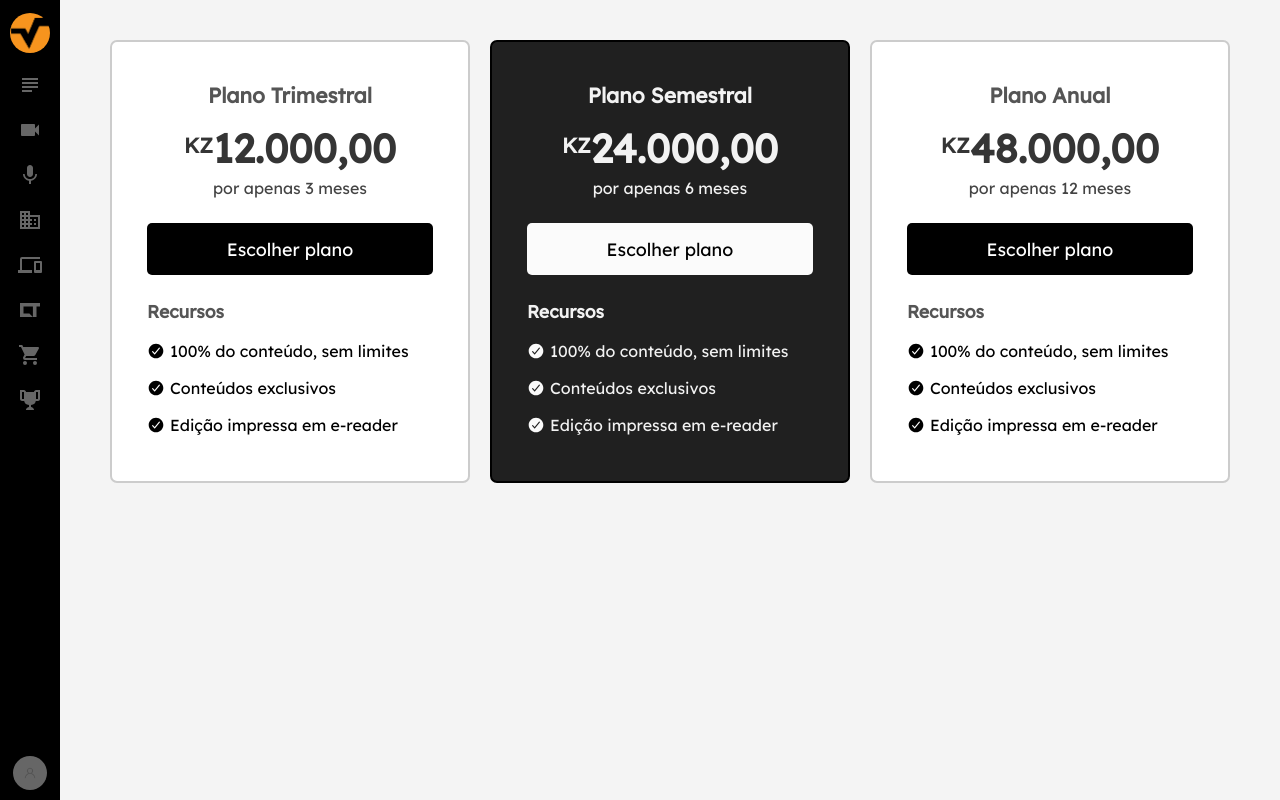
After one commit to JudsonArtur/menu-valor-economico-3, a PHP site: page /plans-subscription.html in a window 1280 px wide. The commit adds this page. Run offline with PHP 8.4, Linux system fonts and the light colour scheme.

Commit message:
pagina plan and subscription

```diff
--- a/css/style.css
+++ b/css/style.css
@@ -4,7 +4,7 @@
     padding: 0px;
     box-sizing: border-box;
     outline: none;
-    font-family: 'Lexend', sans-serif;
+    font-family: 'Lexend', sans-serif !important;
 }
 img{
     max-width: 100%;
@@ -593,6 +593,113 @@ button {
     position: relative;
 }
 
+.plan-item{
+    border:2px solid #ccc;
+    background-color: #fff;
+    border-radius: 7px;
+    padding-top: 40px;
+    padding-bottom: 30px;
+    margin-bottom: 20px;
+}
+.plan-item.recommended{
+    background-color: rgb(32, 32, 32);
+    border:2px solid #000;
+}
+.plan-item > *{
+    padding-left: 35px;
+    padding-right: 35px;
+}
+.plan-header h3{
+    font-size: 1.31rem;
+    color: #555;
+    margin-bottom: 15px;
+}
+.plan-item.recommended .plan-header h3,
+.plan-item.recommended .plan-price,
+.recommended .plan-tip,
+.recommended .plan-features h4,
+.recommended .plan-features-item
+{
+    color: rgba(255, 255, 255, 0.94);
+}
+.plan-price {
+    font-size: 2.5rem;
+    font-weight: 600;
+    text-align: center;
+    color: #353535;
+}
+
+.plan-price .currency{
+    font-size: 1.3rem;
+    position: relative;
+    top:-10px
+}
+.plan-tip{
+    color: #444;
+    padding: 5px ;
+    text-align: center;
+}
+.plan-button {
+    display: block;
+    margin: 20px 0 10px;
+    padding: 15px 10px;
+    text-align: center;
+    background-color: rgb(0, 0, 0);
+    color: #fff;
+    font-size: 1.12rem;
+    border-radius: 5px;
+}
+.recommended .plan-button{
+    background-color: #fbfbfb;
+    color: rgb(0, 0, 0);
+}
+.plan-features{
+    margin-top: 25px;
+}
+.plan-features h4{
+    font-size: 1.1rem;
+    color: #555;
+}
+.plan-features-items
+{
+    padding-top: 18px;
+}
+.plan-features-item
+{
+    margin-bottom: 15px;
+}
+.plan-features-item svg{
+    width: 18px;
+    position: relative;
+    top: 2px;
+    margin-right: 5px;
+
+}
+.recommended .plan-features-item svg{
+    fill: #fafafa;
+}
+@media (max-width: 1200px){
+    .plan-item > *{
+        padding-left: 15px;
+        padding-right: 15px;
+    }
+}
+@media (max-width: 990px){
+    .plan-item > *{
+        padding-left: 35px;
+        padding-right: 35px;
+    }
+}
+@media (max-width: 500px){
+    .plan-item > *{
+        padding-left: 10px;
+        padding-right: 10px;
+    }
+    .plan-features-item
+{
+    font-size: .9rem;
+}
+}
 /* Media queries */
 @media (max-width: 767px){
     .submenu {
--- /dev/null
+++ b/plans-subscription.html
@@ -0,0 +1,233 @@
+<!DOCTYPE html>
+<html lang="en">
+<head>
+    <meta charset="UTF-8">
+    <meta http-equiv="X-UA-Compatible" content="IE=edge">
+    <meta name="viewport" content="width=device-width, initial-scale=1.0">
+    <title>Novo Menu</title>
+    <link rel="preconnect" href="https://fonts.googleapis.com">
+    <link rel="preconnect" href="https://fonts.gstatic.com" crossorigin>
+    <link href="https://fonts.googleapis.com/css2?family=Lexend:wght@100;200;300;400&display=swap" rel="stylesheet">
+    <link rel="stylesheet" href="css/boot.css">
+    <link rel="stylesheet" href="css/style.css">
+</head>
+<body>
+    <div class="general-content">
+    <nav class="main-nav" >
+        <div class="logo-type-section">
+            <div>
+                <h1 id="heading-title-logo">Valor economico</h1>
+                <a title="Valor economico " href="/">
+                     <img src="img/logo_l.png" alt="" >
+                </a>
+            </div>
+        </div>
+        <nav class="menu">
+            <ul class="menu-items">
+                <li class="menu-item" data-submenu="submenu-0">
+                    <svg viewBox="0 0 24 24">
+                        <path d="M14,17H4v2h10V17z M20,9H4v2h16V9z M4,15h16v-2H4V15z M4,5v2h16V5H4z"></path>
+                    </svg>
+                    <span class="menu-tooltip">Notícias</span>
+                </li>
+                <li class="menu-item" data-submenu="submenu-1">
+                    <svg viewBox="0 0 24 24">
+                        <path d="M17,10.5V7c0-0.6-0.5-1-1-1H4C3.5,6,3,6.4,3,7v10c0,0.5,0.5,1,1,1h12c0.5,0,1-0.5,1-1v-3.5l4,4v-11L17,10.5z"></path>
+                    </svg>
+                    <span class="menu-tooltip">Videos</span>
+                </li>
+                <li class="menu-item">
+                    <svg viewBox="0 0 24 24">
+                        <path d="M12 14c1.66 0 2.99-1.34 2.99-3L15 5c0-1.66-1.34-3-3-3S9 3.34 9 5v6c0 1.66 1.34 3 3 3zm5.3-3c0 3-2.54 5.1-5.3 5.1S6.7 14 6.7 11H5c0 3.41 2.72 6.23 6 6.72V21h2v-3.28c3.28-.48 6-3.3 6-6.72h-1.7z"></path>
+                    </svg>
+                    <span class="menu-tooltip">Podcasts</span>
+                </li>
+                <li class="menu-item ">
+                    <svg viewBox="0 0 24 24">
+                        <path d="M12 7V3H2v18h20V7H12zM6 19H4v-2h2v2zm0-4H4v-2h2v2zm0-4H4V9h2v2zm0-4H4V5h2v2zm4 12H8v-2h2v2zm0-4H8v-2h2v2zm0-4H8V9h2v2zm0-4H8V5h2v2zm10 12h-8v-2h2v-2h-2v-2h2v-2h-2V9h8v10zm-2-8h-2v2h2v-2zm0 4h-2v2h2v-2z"></path>
+                    </svg>
+                    <span class="menu-tooltip">Corporativo</span>
+                </li>
+                <li class="menu-item ">
+                    <svg viewBox="0 0 24 24">
+                        <path d="M22,17H18V10H22M23,8H17A1,1 0 0,0 16,9V19A1,1 0 0,0 17,20H23A1,1 0 0,0 24,19V9A1,1 0 0,0 23,8M4,6H22V4H4A2,2 0 0,0 2,6V17H0V20H14V17H4V6Z"></path>
+                    </svg>
+                    <span class="menu-tooltip">Produtos</span>
+                </li>
+                <li class="menu-item ">
+                    <svg viewBox="0 0 24 24">
+                       <path d="M2 4.9 2 19.1 14.9 19.1 11.4 15.5 5.5 15.5 5.5 8.5 14.9 8.5 14.9 19.1 18.5 19.1 18.5 8.5 22 8.5 22 4.9 2 4.9z"></path>
+                    </svg>
+                    <span class="menu-tooltip">Produtos</span>
+                </li>
+                <li class="menu-item ">
+                    <svg viewBox="0 0 24 24">
+                        <path d="M17,18C15.89,18 15,18.89 15,20A2,2 0 0,0 17,22A2,2 0 0,0 19,20C19,18.89 18.1,18 17,18M1,2V4H3L6.6,11.59L5.24,14.04C5.09,14.32 5,14.65 5,15A2,2 0 0,0 7,17H19V15H7.42A0.25,0.25 0 0,1 7.17,14.75C7.17,14.7 7.18,14.66 7.2,14.63L8.1,13H15.55C16.3,13 16.96,12.58 17.3,11.97L20.88,5.5C20.95,5.34 21,5.17 21,5A1,1 0 0,0 20,4H5.21L4.27,2M7,18C5.89,18 5,18.89 5,20A2,2 0 0,0 7,22A2,2 0 0,0 9,20C9,18.89 8.1,18 7,18Z"></path>
+                    </svg>
+                    <span class="menu-tooltip">Canaltech Ofertas</span>
+                </li>
+                <li class="menu-item ">
+                    <svg xmlns="http://www.w3.org/2000/svg" aria-hidden="true" focusable="false" width="1em" height="1em" style="-ms-transform: rotate(360deg); -webkit-transform: rotate(360deg); transform: rotate(360deg);" preserveAspectRatio="xMidYMid meet" viewBox="0 0 24 24">
+                        <path d="M18 2c-.9 0-2 1-2 2H8c0-1-1.1-2-2-2H2v9c0 1 1 2 2 2h2.2c.4 2 1.7 3.7 4.8 4v2.08C8 19.54 8 22 8 22h8s0-2.46-3-2.92V17c3.1-.3 4.4-2 4.8-4H20c1 0 2-1 2-2V2h-4M6 11H4V4h2v7m14 0h-2V4h2v7z"></path>
+
+                    </svg>
+                    <span class="menu-tooltip">Prêmio Canaltech</span>
+                </li>
+             </ul>
+            <ul>
+                <li class="menu-item  menu-avatar">
+                    <img src="img/avatar.png" alt="" srcset="">
+                </li>
+            </ul>
+        </nav>
+    </nav>
+    <div  class="dashboard-content">
+       <div class="dashbord-container">
+
+           <div class="row ds-flex">
+                 <div class="box3">
+                     <div class="plan-item">
+                        <div class="plan-header ds-flex-center">
+                           <h3>Plano Trimestral</h3>
+                        </div>
+                        <div class="plan-price">
+                            <span class="currency">KZ</span>12.000,00
+                        </div>
+                        <p class="plan-tip">
+                            por apenas 3 meses
+                        </p>
+                        <div>
+                            <a  class="plan-button" href="">
+                                Escolher plano
+                            </a>
+                        </div>
+                         <div class="plan-features">
+                                <h4>Recursos</h4>
+                            <ul class="plan-features-items">
+                                <li class="plan-features-item ds-flex-center--vertical">
+                                   <span>
+                                    <svg xmlns="http://www.w3.org/2000/svg" class="ionicon" viewBox="0 0 512 512"><path d="M256 48C141.31 48 48 141.31 48 256s93.31 208 208 208 208-93.31 208-208S370.69 48 256 48zm108.25 138.29l-134.4 160a16 16 0 01-12 5.71h-.27a16 16 0 01-11.89-5.3l-57.6-64a16 16 0 1123.78-21.4l45.29 50.32 122.59-145.91a16 16 0 0124.5 20.58z"/></svg></span>
+                                   <p class="features-item-text">
+                                    100% do conteúdo, sem limites
+                                   </p>
+                                </li>
+                                <li class="plan-features-item ds-flex-center--vertical">
+                                    <span>
+                                        <svg xmlns="http://www.w3.org/2000/svg" class="ionicon" viewBox="0 0 512 512"><path d="M256 48C141.31 48 48 141.31 48 256s93.31 208 208 208 208-93.31 208-208S370.69 48 256 48zm108.25 138.29l-134.4 160a16 16 0 01-12 5.71h-.27a16 16 0 01-11.89-5.3l-57.6-64a16 16 0 1123.78-21.4l45.29 50.32 122.59-145.91a16 16 0 0124.5 20.58z"/></svg> </span>
+                                    <p class="features-item-text">
+                                        Conteúdos exclusivos
+                                    </p>
+                                 </li>
+                                 <li class="plan-features-item ds-flex-center--vertical">
+                                    <span>
+                                        <svg xmlns="http://www.w3.org/2000/svg" class="ionicon" viewBox="0 0 512 512"><path d="M256 48C141.31 48 48 141.31 48 256s93.31 208 208 208 208-93.31 208-208S370.69 48 256 48zm108.25 138.29l-134.4 160a16 16 0 01-12 5.71h-.27a16 16 0 01-11.89-5.3l-57.6-64a16 16 0 1123.78-21.4l45.29 50.32 122.59-145.91a16 16 0 0124.5 20.58z"/></svg></span>
+                                    <p class="features-item-text">
+                                        Edição impressa em e-reader
+                                    </p>
+                                 </li>
+                            </ul>
+                         </div>
+                     </div>
+                 </div>
+                 <div class="box3">
+                    <div class="plan-item recommended">
+                       <div class="plan-header ds-flex-center">
+                          <h3>Plano Semestral</h3>
+                       </div>
+                       <div class="plan-price">
+                           <span class="currency">KZ</span>24.000,00
+                       </div>
+                       <p class="plan-tip">
+                           por apenas 6 meses
+                       </p>
+                       <div>
+                           <a  class="plan-button" href="">
+                               Escolher plano
+                           </a>
+                       </div>
+                        <div class="plan-features">
+                               <h4>Recursos</h4>
+                           <ul class="plan-features-items">
+                               <li class="plan-features-item ds-flex-center--vertical">
+                                  <span>
+                                   <svg xmlns="http://www.w3.org/2000/svg" class="ionicon" viewBox="0 0 512 512"><path d="M256 48C141.31 48 48 141.31 48 256s93.31 208 208 208 208-93.31 208-208S370.69 48 256 48zm108.25 138.29l-134.4 160a16 16 0 01-12 5.71h-.27a16 16 0 01-11.89-5.3l-57.6-64a16 16 0 1123.78-21.4l45.29 50.32 122.59-145.91a16 16 0 0124.5 20.58z"/></svg></span>
+                                  <p class="features-item-text">
+                                   100% do conteúdo, sem limites
+                                  </p>
+                               </li>
+                               <li class="plan-features-item ds-flex-center--vertical">
+                                   <span>
+                                       <svg xmlns="http://www.w3.org/2000/svg" class="ionicon" viewBox="0 0 512 512"><path d="M256 48C141.31 48 48 141.31 48 256s93.31 208 208 208 208-93.31 208-208S370.69 48 256 48zm108.25 138.29l-134.4 160a16 16 0 01-12 5.71h-.27a16 16 0 01-11.89-5.3l-57.6-64a16 16 0 1123.78-21.4l45.29 50.32 122.59-145.91a16 16 0 0124.5 20.58z"/></svg> </span>
+                                   <p class="features-item-text">
+                                       Conteúdos exclusivos
+                                   </p>
+                                </li>
+                                <li class="plan-features-item ds-flex-center--vertical">
+                                   <span>
+                                       <svg xmlns="http://www.w3.org/2000/svg" class="ionicon" viewBox="0 0 512 512"><path d="M256 48C141.31 48 48 141.31 48 256s93.31 208 208 208 208-93.31 208-208S370.69 48 256 48zm108.25 138.29l-134.4 160a16 16 0 01-12 5.71h-.27a16 16 0 01-11.89-5.3l-57.6-64a16 16 0 1123.78-21.4l45.29 50.32 122.59-145.91a16 16 0 0124.5 20.58z"/></svg></span>
+                                   <p class="features-item-text">
+                                       Edição impressa em e-reader
+                                   </p>
+                                </li>
+                           </ul>
+                        </div>
+                    </div>
+                </div>
+                <div class="box3">
+                    <div class="plan-item">
+                       <div class="plan-header ds-flex-center">
+                          <h3>Plano Anual</h3>
+                       </div>
+                       <div class="plan-price">
+                           <span class="currency">KZ</span>48.000,00
+                       </div>
+                       <p class="plan-tip">
+                           por apenas 12 meses
+                       </p>
+                       <div>
+                           <a  class="plan-button" href="">
+                               Escolher plano
+                           </a>
+                       </div>
+                        <div class="plan-features">
+                               <h4>Recursos</h4>
+                           <ul class="plan-features-items">
+                               <li class="plan-features-item ds-flex-center--vertical">
+                                  <span>
+                                   <svg xmlns="http://www.w3.org/2000/svg" class="ionicon" viewBox="0 0 512 512"><path d="M256 48C141.31 48 48 141.31 48 256s93.31 208 208 208 208-93.31 208-208S370.69 48 256 48zm108.25 138.29l-134.4 160a16 16 0 01-12 5.71h-.27a16 16 0 01-11.89-5.3l-57.6-64a16 16 0 1123.78-21.4l45.29 50.32 122.59-145.91a16 16 0 0124.5 20.58z"/></svg></span>
+                                  <p class="features-item-text">
+                                   100% do conteúdo, sem limites
+                                  </p>
+                               </li>
+                               <li class="plan-features-item ds-flex-center--vertical">
+                                   <span>
+                                       <svg xmlns="http://www.w3.org/2000/svg" class="ionicon" viewBox="0 0 512 512"><path d="M256 48C141.31 48 48 141.31 48 256s93.31 208 208 208 208-93.31 208-208S370.69 48 256 48zm108.25 138.29l-134.4 160a16 16 0 01-12 5.71h-.27a16 16 0 01-11.89-5.3l-57.6-64a16 16 0 1123.78-21.4l45.29 50.32 122.59-145.91a16 16 0 0124.5 20.58z"/></svg> </span>
+                                   <p class="features-item-text">
+                                       Conteúdos exclusivos
+                                   </p>
+                                </li>
+                                <li class="plan-features-item ds-flex-center--vertical">
+                                   <span>
+                                       <svg xmlns="http://www.w3.org/2000/svg" class="ionicon" viewBox="0 0 512 512"><path d="M256 48C141.31 48 48 141.31 48 256s93.31 208 208 208 208-93.31 208-208S370.69 48 256 48zm108.25 138.29l-134.4 160a16 16 0 01-12 5.71h-.27a16 16 0 01-11.89-5.3l-57.6-64a16 16 0 1123.78-21.4l45.29 50.32 122.59-145.91a16 16 0 0124.5 20.58z"/></svg></span>
+                                   <p class="features-item-text">
+                                       Edição impressa em e-reader
+                                   </p>
+                                </li>
+                           </ul>
+                        </div>
+                    </div>
+                </div>
+
+           </div>
+       </div>
+    </div>
+
+</div>
+<script src="js/jquery.js"></script>
+<script src="js/scripts.js"></script>
+<script>
+
+  </script>
+</body>
+
+</html>
```
Also changed, not shown: index.html (line endings or trailing spaces).
